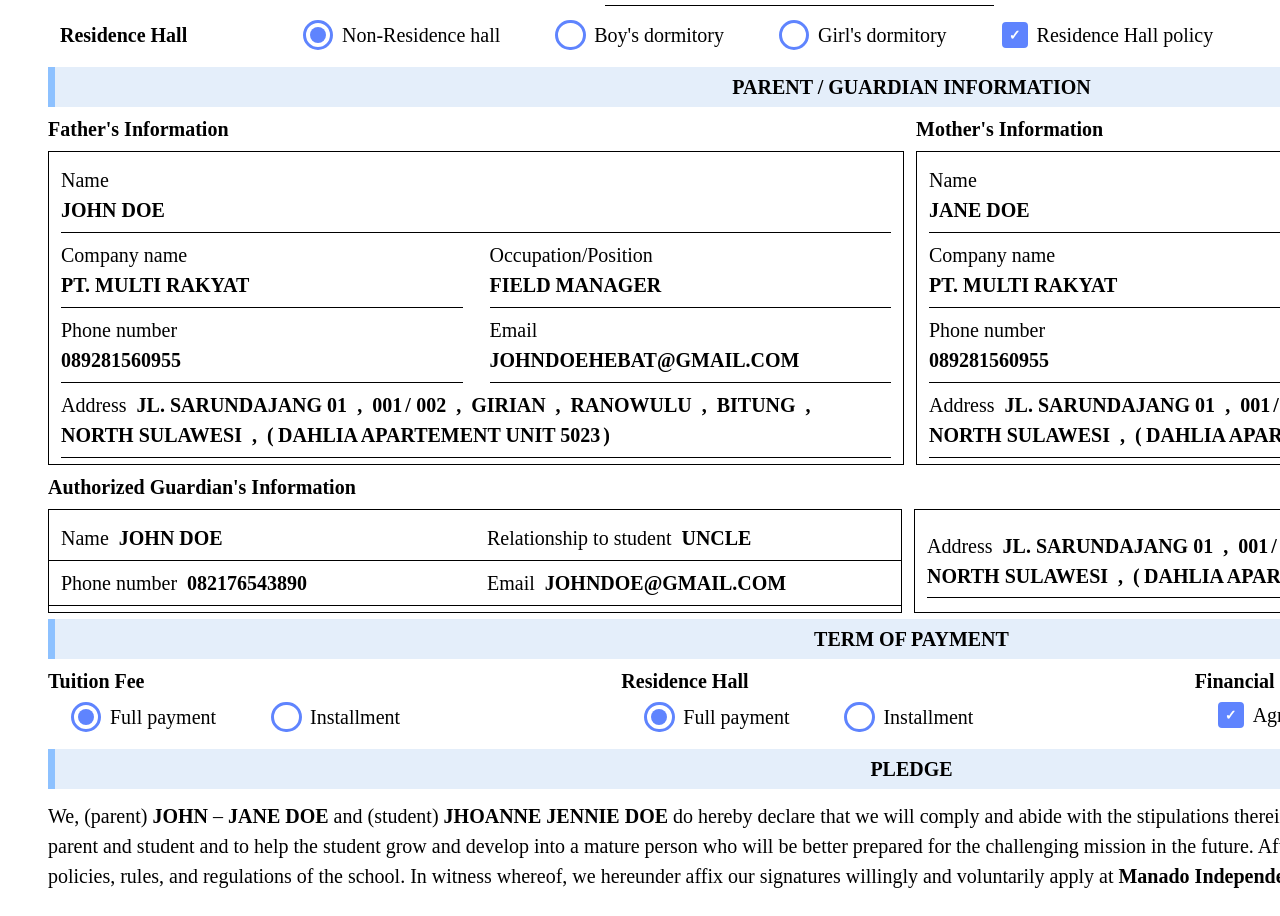
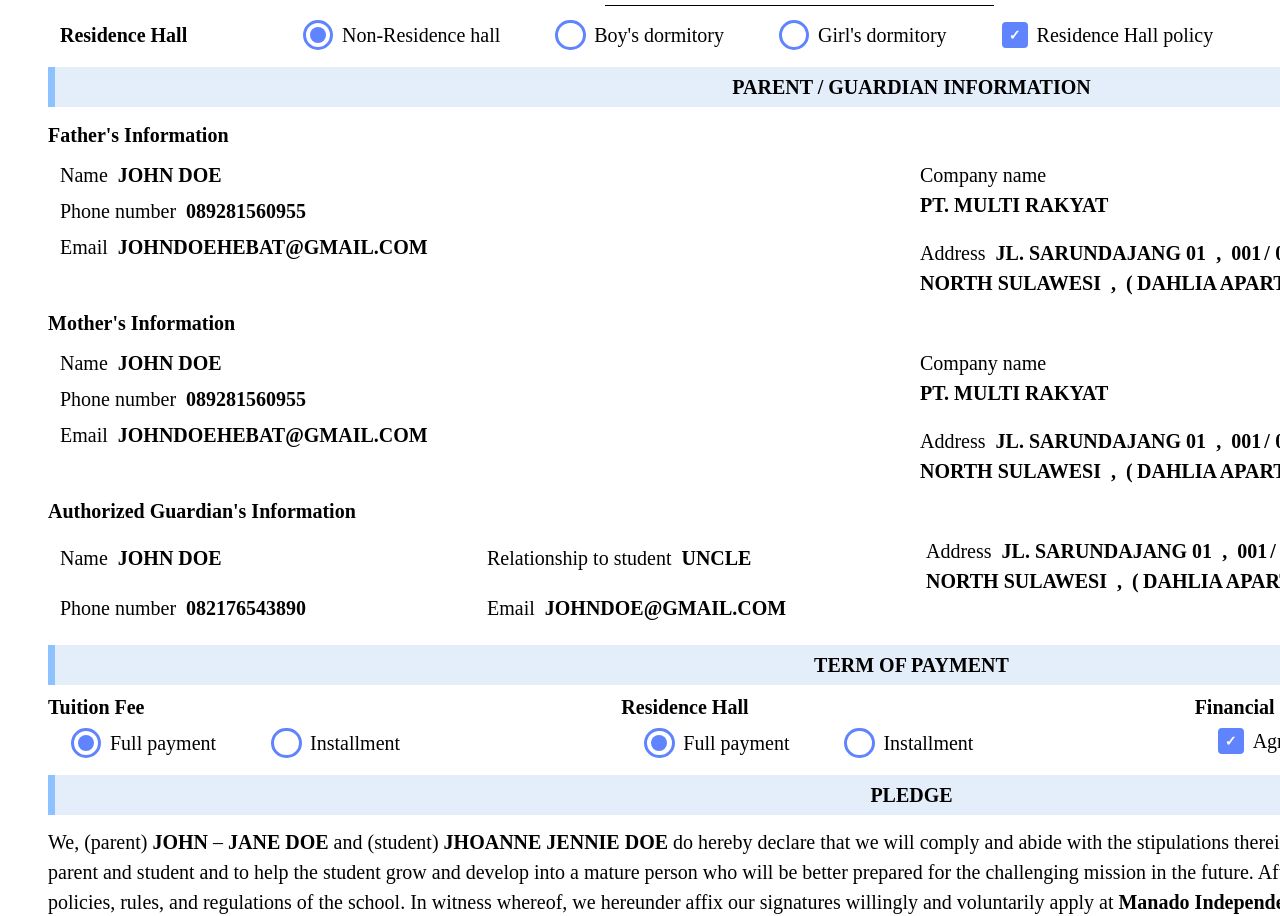
Before and after one commit to MarvelmatthewSompotan/mispro, a React (Create React App) app: page /print in a window 1280 px wide. Shown: the part 896-1812 px from the top of the page. Built offline with nearby package versions, Linux system fonts and the light colour scheme.

Commit message:
Re layout Print Preview/Parent Guardian Information

```diff
--- a/src/components/Print_Content/ParentsGuardianInformation_Content/ParentsGuardianInformation_Content.js
+++ b/src/components/Print_Content/ParentsGuardianInformation_Content/ParentsGuardianInformation_Content.js
@@ -1,178 +1,172 @@
 import React from 'react';
 import styles from '../../styles/ParentsGuardianInformation_Content.module.css';
 
-function ParentsGuardianInformationContent() {
+const ParentsGuardianInformationContent = () => {
   return (
     <div className={styles.content}>
-      <div className={styles.parent}>
       <div className={styles.father}>
         <div className={styles.txtFather}>
           <div className={styles.fathersInformation}>Father's Information</div>
         </div>
-          <div className={styles.fatherInfo}>
         <div className={styles.first}>
+          <div className={styles.left}>
             <div className={styles.name}>
-                <div className={styles.companyName}>{`Name `}</div>
+              <div className={styles.johnDoe}>{`Name `}</div>
               <b className={styles.johnDoe}>JOHN DOE</b>
             </div>
-            </div>
-            <div className={styles.second}>
             <div className={styles.name}>
-                <div className={styles.companyName}>Company name</div>
-                <b className={styles.johnDoe}>PT. MULTI RAKYAT</b>
+              <div className={styles.johnDoe}>Phone number</div>
+              <b className={styles.johnDoe}>089281560955</b>
             </div>
             <div className={styles.name}>
-                <div className={styles.companyName}>Occupation/Position</div>
+              <div className={styles.johnDoe}>Email</div>
+              <b className={styles.johndoehebatgmailcom}>{`JOHNDOEHEBAT@GMAIL.COM `}</b>
+            </div>
+          </div>
+          <div className={styles.right}>
+            <div className={styles.txtFather}>
+              <div className={styles.compName}>
+                <div className={styles.johnDoe}>Company name</div>
+                <b className={styles.ptMultiRakyat}>PT. MULTI RAKYAT</b>
+              </div>
+              <div className={styles.compName}>
+                <div className={styles.johnDoe}>Occupation/Position</div>
                 <b className={styles.fieldManager}>FIELD MANAGER</b>
               </div>
             </div>
-            <div className={styles.second}>
-              <div className={styles.name}>
-                <div className={styles.companyName}>Phone number</div>
-                <b className={styles.johnDoe}>089281560955</b>
-              </div>
-              <div className={styles.name}>
-                <div className={styles.companyName}>Email</div>
-                <b className={styles.johndoehebatgmailcom}>{`JOHNDOEHEBAT@GMAIL.COM `}</b>
-              </div>
-            </div>
-            <div className={styles.fourth}>
-              <div className={styles.address}>
-                <div className={styles.companyName}>Address</div>
-                <b className={styles.companyName}>JL. SARUNDAJANG 01</b>
+            <div className={styles.bottom}>
+              <div className={styles.johnDoe}>Address</div>
+              <b className={styles.johnDoe}>JL. SARUNDAJANG 01</b>
               <b className={styles.b1}>,</b>
-                <div className={styles.group}>
-                  <b className={styles.companyName}>001</b>
+              <div className={styles.parent}>
+                <b className={styles.johnDoe}>001</b>
                 <b className={styles.b3}>/</b>
-                  <b className={styles.companyName}>002</b>
+                <b className={styles.johnDoe}>002</b>
               </div>
               <b className={styles.b1}>,</b>
-                <b className={styles.companyName}>GIRIAN</b>
+              <b className={styles.johnDoe}>GIRIAN</b>
               <b className={styles.b1}>,</b>
-                <b className={styles.companyName}>RANOWULU</b>
+              <b className={styles.johnDoe}>RANOWULU</b>
               <b className={styles.b1}>,</b>
-                <b className={styles.companyName}>BITUNG</b>
+              <b className={styles.johnDoe}>BITUNG</b>
               <b className={styles.b1}>,</b>
-                <b className={styles.companyName}>NORTH SULAWESI</b>
+              <b className={styles.johnDoe}>NORTH SULAWESI</b>
               <b className={styles.b1}>,</b>
-                <div className={styles.group}>
+              <div className={styles.parent}>
                 <b className={styles.b3}>(</b>
-                  <b className={styles.companyName}>DAHLIA APARTEMENT UNIT 5023</b>
+                <b className={styles.johnDoe}>DAHLIA APARTEMENT UNIT 5023</b>
                 <b className={styles.b3}>)</b>
               </div>
             </div>
           </div>
         </div>
       </div>
-        <div className={styles.father1}>
+      <div className={styles.father}>
         <div className={styles.txtFather}>
           <div className={styles.fathersInformation}>Mother's Information</div>
         </div>
-          <div className={styles.fatherInfo}>
         <div className={styles.first}>
+          <div className={styles.left}>
             <div className={styles.name}>
-                <div className={styles.companyName}>{`Name `}</div>
-                <b className={styles.johnDoe}>JANE DOE</b>
+              <div className={styles.johnDoe}>{`Name `}</div>
+              <b className={styles.johnDoe}>JOHN DOE</b>
+            </div>
+            <div className={styles.name}>
+              <div className={styles.johnDoe}>Phone number</div>
+              <b className={styles.johnDoe}>089281560955</b>
+            </div>
+            <div className={styles.name}>
+              <div className={styles.johnDoe}>Email</div>
+              <b className={styles.johndoehebatgmailcom}>{`JOHNDOEHEBAT@GMAIL.COM `}</b>
             </div>
           </div>
-            <div className={styles.second}>
-              <div className={styles.name}>
-                <div className={styles.companyName}>Company name</div>
-                <b className={styles.johnDoe}>PT. MULTI RAKYAT</b>
+          <div className={styles.right}>
+            <div className={styles.txtFather}>
+              <div className={styles.compName}>
+                <div className={styles.johnDoe}>Company name</div>
+                <b className={styles.ptMultiRakyat}>PT. MULTI RAKYAT</b>
               </div>
-              <div className={styles.name}>
-                <div className={styles.companyName}>Occupation/Position</div>
+              <div className={styles.compName}>
+                <div className={styles.johnDoe}>Occupation/Position</div>
                 <b className={styles.fieldManager}>FIELD MANAGER</b>
               </div>
             </div>
-            <div className={styles.second}>
-              <div className={styles.name}>
-                <div className={styles.companyName}>Phone number</div>
-                <b className={styles.johnDoe}>089281560955</b>
-              </div>
-              <div className={styles.name}>
-                <div className={styles.companyName}>Email</div>
-                <b className={styles.johndoehebatgmailcom}>{`JOHNDOEHEBAT@GMAIL.COM `}</b>
-              </div>
-            </div>
-            <div className={styles.fourth}>
-              <div className={styles.address}>
-                <div className={styles.companyName}>Address</div>
-                <b className={styles.companyName}>JL. SARUNDAJANG 01</b>
+            <div className={styles.bottom}>
+              <div className={styles.johnDoe}>Address</div>
+              <b className={styles.johnDoe}>JL. SARUNDAJANG 01</b>
               <b className={styles.b1}>,</b>
-                <div className={styles.group}>
-                  <b className={styles.companyName}>001</b>
+              <div className={styles.parent}>
+                <b className={styles.johnDoe}>001</b>
                 <b className={styles.b3}>/</b>
-                  <b className={styles.companyName}>002</b>
+                <b className={styles.johnDoe}>002</b>
               </div>
               <b className={styles.b1}>,</b>
-                <b className={styles.companyName}>GIRIAN</b>
+              <b className={styles.johnDoe}>GIRIAN</b>
               <b className={styles.b1}>,</b>
-                <b className={styles.companyName}>RANOWULU</b>
+              <b className={styles.johnDoe}>RANOWULU</b>
               <b className={styles.b1}>,</b>
-                <b className={styles.companyName}>BITUNG</b>
+              <b className={styles.johnDoe}>BITUNG</b>
               <b className={styles.b1}>,</b>
-                <b className={styles.companyName}>NORTH SULAWESI</b>
+              <b className={styles.johnDoe}>NORTH SULAWESI</b>
               <b className={styles.b1}>,</b>
-                <div className={styles.group}>
+              <div className={styles.parent}>
                 <b className={styles.b3}>(</b>
-                  <b className={styles.companyName}>DAHLIA APARTEMENT UNIT 5023</b>
+                <b className={styles.johnDoe}>DAHLIA APARTEMENT UNIT 5023</b>
                 <b className={styles.b3}>)</b>
               </div>
             </div>
           </div>
         </div>
       </div>
-      </div>
-      <div className={styles.guardian}>
+      <div className={styles.father}>
         <div className={styles.txtFather}>
           <div className={styles.fathersInformation}>Authorized Guardian's Information</div>
         </div>
-        <div className={styles.parent}>
-          <div className={styles.left}>
-            <div className={styles.first}>
+        <div className={styles.guardianInfo}>
+          <div className={styles.left1}>
+            <div className={styles.top1}>
               <div className={styles.relation}>
-                <div className={styles.companyName}>{`Name `}</div>
+                <div className={styles.johnDoe}>{`Name `}</div>
                 <b className={styles.uncle}>{`JOHN DOE `}</b>
               </div>
               <div className={styles.relation}>
-                <div className={styles.companyName}>Relationship to student</div>
+                <div className={styles.johnDoe}>Relationship to student</div>
                 <b className={styles.uncle}>UNCLE</b>
               </div>
             </div>
-            <div className={styles.first}>
+            <div className={styles.top1}>
               <div className={styles.relation}>
-                <div className={styles.companyName}>Phone number</div>
+                <div className={styles.johnDoe}>Phone number</div>
                 <b className={styles.uncle}>082176543890</b>
               </div>
               <div className={styles.relation}>
-                <div className={styles.companyName}>Email</div>
+                <div className={styles.johnDoe}>Email</div>
                 <b className={styles.uncle}>JOHNDOE@GMAIL.COM</b>
               </div>
             </div>
           </div>
-          <div className={styles.right}>
-            <div className={styles.address4}>
-              <div className={styles.companyName}>Address</div>
-              <b className={styles.companyName}>JL. SARUNDAJANG 01</b>
+          <div className={styles.right1}>
+            <div className={styles.address3}>
+              <div className={styles.johnDoe}>Address</div>
+              <b className={styles.johnDoe}>JL. SARUNDAJANG 01</b>
               <b className={styles.b1}>,</b>
-              <div className={styles.group}>
-                <b className={styles.companyName}>001</b>
+              <div className={styles.parent}>
+                <b className={styles.johnDoe}>001</b>
                 <b className={styles.b3}>/</b>
-                <b className={styles.companyName}>002</b>
+                <b className={styles.johnDoe}>002</b>
               </div>
               <b className={styles.b1}>,</b>
-              <b className={styles.companyName}>GIRIAN</b>
+              <b className={styles.johnDoe}>GIRIAN</b>
               <b className={styles.b1}>,</b>
-              <b className={styles.companyName}>RANOWULU</b>
+              <b className={styles.johnDoe}>RANOWULU</b>
               <b className={styles.b1}>,</b>
-              <b className={styles.companyName}>BITUNG</b>
+              <b className={styles.johnDoe}>BITUNG</b>
               <b className={styles.b1}>,</b>
-              <b className={styles.companyName}>NORTH SULAWESI</b>
+              <b className={styles.johnDoe}>NORTH SULAWESI</b>
               <b className={styles.b1}>,</b>
-              <div className={styles.group}>
+              <div className={styles.parent}>
                 <b className={styles.b3}>(</b>
-                <b className={styles.companyName}>DAHLIA APARTEMENT UNIT 5023</b>
+                <b className={styles.johnDoe}>DAHLIA APARTEMENT UNIT 5023</b>
                 <b className={styles.b3}>)</b>
               </div>
             </div>
@@ -181,6 +175,6 @@ function ParentsGuardianInformationContent() {
       </div>
     </div>
   );
-}
+};
 
 export default ParentsGuardianInformationContent;
--- a/src/components/styles/ParentsGuardianInformation_Content.module.css
+++ b/src/components/styles/ParentsGuardianInformation_Content.module.css
@@ -11,31 +11,46 @@
 	justify-content: flex-start;
 }
 .johnDoe {
-  align-self: stretch;
 	position: relative;
 	line-height: 100%;
 }
 .name {
 	align-self: stretch;
+	display: flex;
+	flex-direction: row;
+	align-items: center;
+	justify-content: flex-start;
+	padding: 8px 12px;
+	gap: 10px;
+}
+.johndoehebatgmailcom {
+	position: relative;
+	line-height: 100%;
+	display: inline-block;
+	max-width: 357.5px;
+}
+.left {
+	align-self: stretch;
 	flex: 1;
-  border-bottom: 1px solid #000;
 	display: flex;
 	flex-direction: column;
 	align-items: flex-start;
 	justify-content: flex-start;
-  padding: 12px 0px;
-  gap: 10px;
 }
-.first {
+.ptMultiRakyat {
 	align-self: stretch;
+	position: relative;
+	line-height: 100%;
+}
+.compName {
+	align-self: stretch;
+	flex: 1;
 	display: flex;
-  flex-direction: row;
+	flex-direction: column;
 	align-items: flex-start;
 	justify-content: flex-start;
-}
-.companyName {
-  position: relative;
-  line-height: 100%;
+	padding: 8px 12px;
+	gap: 10px;
 }
 .fieldManager {
 	width: 100%;
@@ -43,21 +58,6 @@
 	line-height: 100%;
 	display: inline-block;
 	max-width: 228.5px;
-}
-.second {
-  align-self: stretch;
-  display: flex;
-  flex-direction: row;
-  align-items: flex-start;
-  justify-content: flex-start;
-  gap: 27px;
-}
-.johndoehebatgmailcom {
-  width: 100%;
-  position: relative;
-  line-height: 100%;
-  display: inline-block;
-  max-width: 357.5px;
 }
 .b1 {
 	width: 5px;
@@ -76,64 +76,47 @@
 	align-items: center;
 	flex-shrink: 0;
 }
-.group {
+.parent {
 	display: flex;
 	flex-direction: row;
 	align-items: center;
 	justify-content: flex-start;
 	gap: 3px;
 }
-.address {
-  width: 830px;
-  border-bottom: 1px solid #000;
-  box-sizing: border-box;
+.bottom {
+	align-self: stretch;
 	display: flex;
 	flex-direction: row;
 	align-items: flex-start;
 	justify-content: flex-start;
 	flex-wrap: wrap;
 	align-content: flex-start;
-  padding: 12px 0px;
+	padding: 8px 12px;
 	gap: 10px;
 }
-.fourth {
-  display: flex;
-  flex-direction: row;
-  align-items: center;
-  justify-content: flex-start;
-}
-.fatherInfo {
-  align-self: stretch;
-  border: 1px solid #000;
+.right {
+	flex: 1;
 	display: flex;
 	flex-direction: column;
 	align-items: flex-start;
 	justify-content: center;
-  padding: 6px 12px;
+	gap: 12px;
 }
 .father {
-  flex: 1;
+	align-self: stretch;
 	display: flex;
 	flex-direction: column;
 	align-items: flex-start;
 	justify-content: flex-start;
+	padding: 6px 0px;
 	gap: 12px;
 }
-.father1 {
-  width: 854px;
-  display: flex;
-  flex-direction: column;
-  align-items: flex-start;
-  justify-content: flex-start;
-  gap: 12px;
-}
-.parent {
+.first {
 	align-self: stretch;
 	display: flex;
 	flex-direction: row;
 	align-items: flex-start;
 	justify-content: flex-start;
-  gap: 12px;
 }
 .uncle {
 	flex: 1;
@@ -141,54 +124,57 @@
 	line-height: 100%;
 }
 .relation {
+	align-self: stretch;
 	flex: 1;
-  border-bottom: 1px solid #000;
+	display: flex;
+	flex-direction: row;
+	align-items: center;
+	justify-content: flex-start;
+	padding: 8px 12px;
+	gap: 10px;
+}
+.top1 {
+	align-self: stretch;
+	flex: 1;
 	display: flex;
 	flex-direction: row;
 	align-items: flex-start;
 	justify-content: flex-start;
-  padding: 12px;
-  gap: 10px;
 }
-.left {
+.left1 {
 	flex: 1;
-  border: 1px solid #000;
+	height: 100px;
 	display: flex;
 	flex-direction: column;
 	align-items: flex-start;
 	justify-content: center;
-  padding: 6px 0px;
 }
-.address4 {
+.address3 {
+	align-self: stretch;
 	flex: 1;
-  border-bottom: 1px solid #000;
-  box-sizing: border-box;
-  height: 74px;
+	display: flex;
+	flex-direction: row;
+	align-items: center;
+	justify-content: flex-start;
+	flex-wrap: wrap;
+	align-content: center;
+	gap: 10px;
+}
+.right1 {
+	align-self: stretch;
+	flex: 0.9719;
 	display: flex;
 	flex-direction: row;
 	align-items: flex-start;
 	justify-content: flex-start;
 	flex-wrap: wrap;
 	align-content: flex-start;
-  padding: 12px 0px;
-  gap: 10px;
+	padding: 8px 12px;
 }
-.right {
+.guardianInfo {
 	align-self: stretch;
-  flex: 0.9718;
-  border: 1px solid #000;
 	display: flex;
 	flex-direction: row;
-  align-items: center;
-  justify-content: flex-start;
-  flex-wrap: wrap;
-  align-content: center;
-  padding: 6px 12px;
-}
-.guardian {
-  align-self: stretch;
-  display: flex;
-  flex-direction: column;
 	align-items: flex-start;
 	justify-content: flex-start;
 	gap: 12px;
@@ -200,7 +186,6 @@
 	flex-direction: column;
 	align-items: flex-start;
 	justify-content: flex-start;
-  gap: 12px;
 	text-align: left;
 	font-size: 20px;
 	color: #000;
```
Lines whose indentation alone changed are shown as unchanged.
